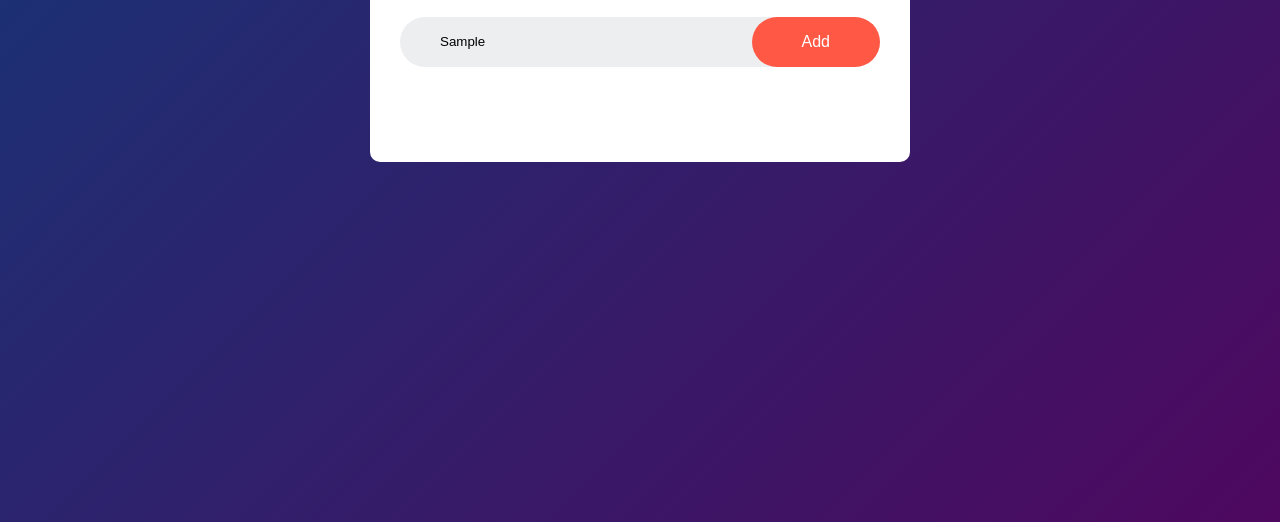
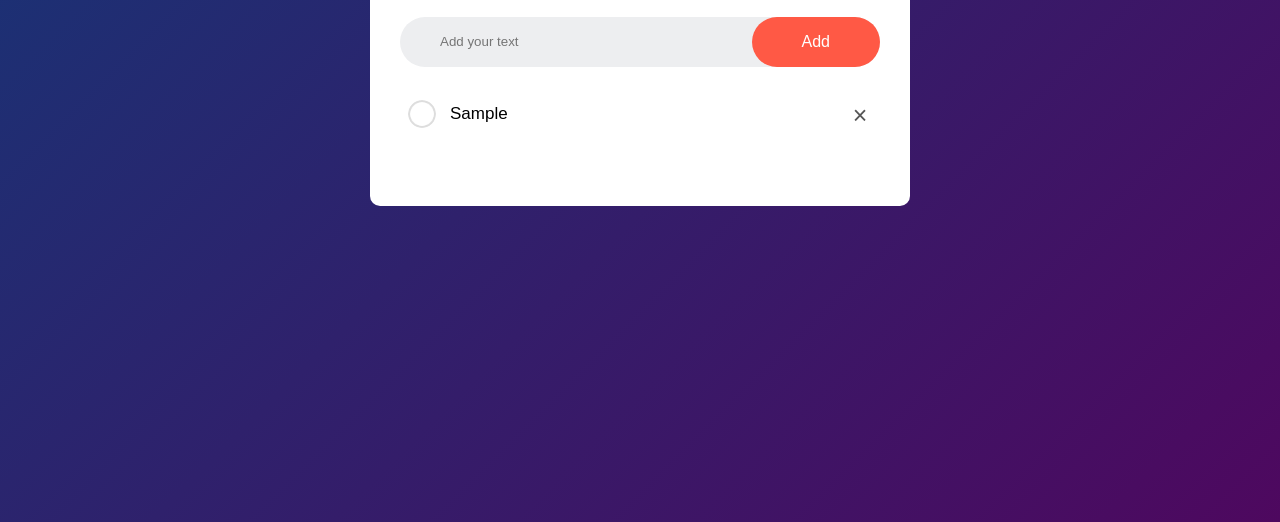
Before and after one commit to Duxty12/To-Do-List, a plain HTML site: page index.html in a window 1280 px wide. Both pictures are taken after typing "Sample" into the empty fields and a click on the button "Add". Shown: the part 278-800 px from the top of the page. Drawn offline with Linux system fonts and the light colour scheme.

Commit message:
Add js file with full functionality

```diff
--- a/index.html
+++ b/index.html
@@ -13,7 +13,7 @@
             <h2>To-Do List <img src="images/Logo.png"></h2>
             <div class="row">
                 <input type="text" id="input-box" placeholder="Add your text">
-                <button>Add</button>
+                <button onclick="addTask()">Add</button>
             </div>
             <ul id="list_container">
                 <!-- <li class="checked">Task 1</li>
@@ -22,6 +22,6 @@
             </ul>
         </div>
     </div>
-
+    <script src="script.js"></script>
 </body>
 </html>
--- /dev/null
+++ b/script.js
@@ -0,0 +1,47 @@
+const inputBox = document.getElementById("input-box");
+const listContainer = document.getElementById("list_container");
+
+function addTask(){
+    if(inputBox.value === ''){
+        alert("You must write something");
+
+    }
+    else {
+        let li = document.createElement("li");
+        li.innerHTML = inputBox.value;
+        listContainer.appendChild(li);
+        let span = document.createElement("span");
+        span.innerHTML = "\u00d7";
+        li.appendChild(span);
+    }
+    inputBox.value = "";
+    saveData();
+}
+
+listContainer.addEventListener("click", function(e){
+    if(e.target.tagName === "LI") {
+        e.target.classList.toggle("checked");
+        saveData();
+    }
+    else if (e.target.tagName === "SPAN") {
+        e.target.parentElement.remove();
+        saveData();
+    }
+}, false);
+
+function saveData() {
+    localStorage.setItem("data", listContainer.innerHTML);
+}
+
+function showTask() {
+    listContainer.innerHTML = localStorage.getItem("data");
+}
+
+// Making a event listener for Enter press. Then add Task
+inputBox.addEventListener("keyup", function(e) {
+    if (e.key === "Enter") {
+        addTask();
+    }
+} );
+
+showTask();
--- a/style.css
+++ b/style.css
@@ -90,3 +90,18 @@ ul li.checked {
 ul li.checked::before{
     background-image: url(images/checked.png);
 }
+ul li span{
+    position: absolute;
+    right: 0px;
+    top: 3px;
+    width: 40px;
+    height: 40px;
+    font-size: 25px;
+    color: #555;
+    line-height: 40px;
+    text-align: center;
+    border-radius: 50%;
+}
+ul li span:hover{
+    background: #edeef0;
+}
```
